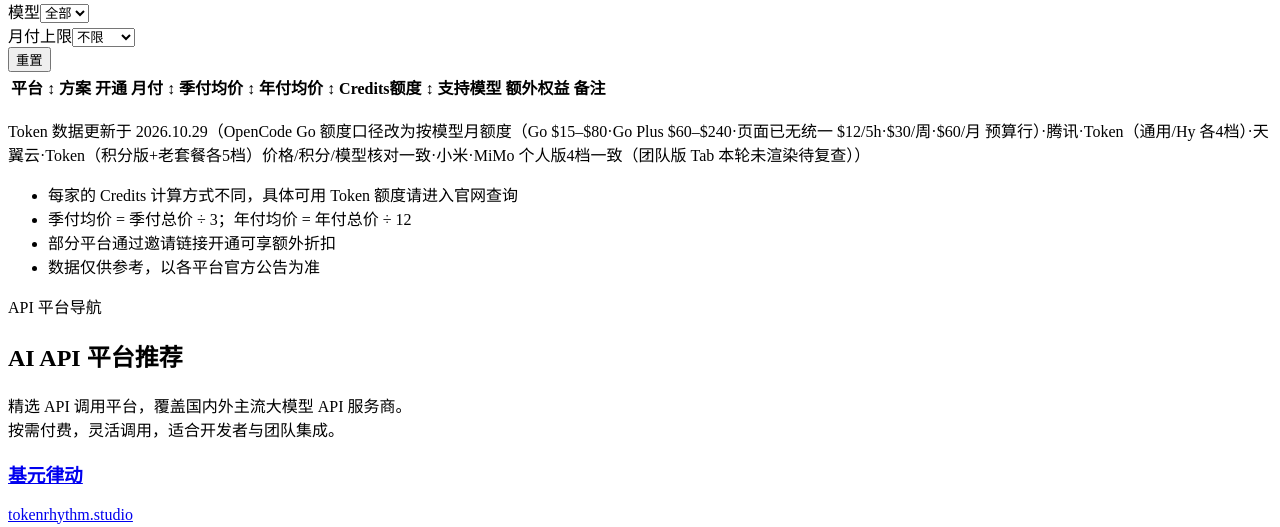
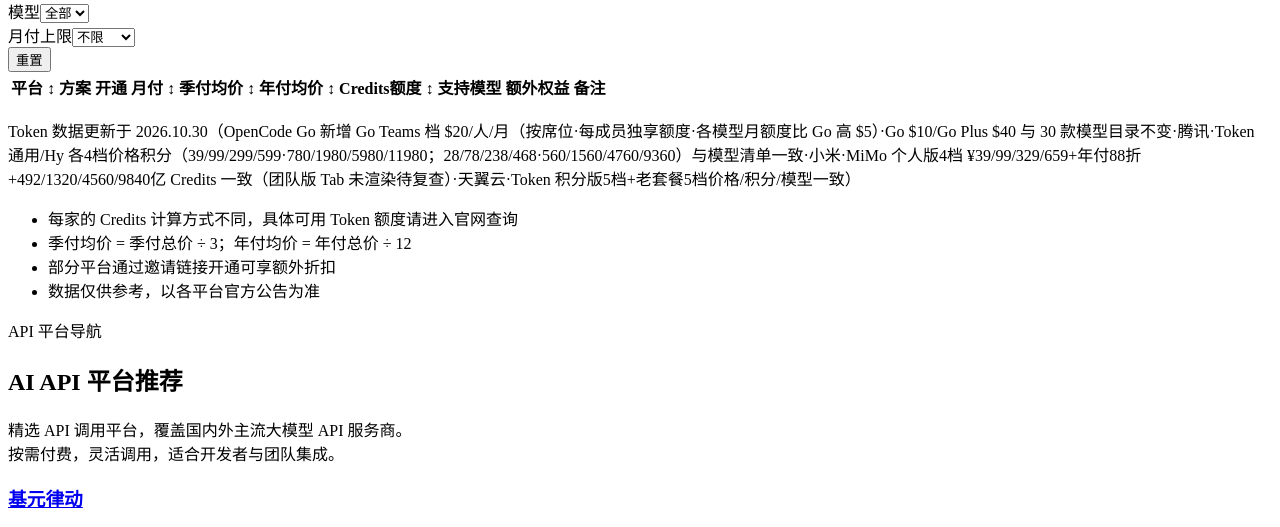
Before and after one commit to HsMirage/AIPlanHub, a plain HTML site: page index.html in a window 1280 px wide. Shown: the part 4176-4703 px from the top of the page. Drawn offline with Linux system fonts and the light colour scheme; a script that the page names is missing.

Commit message:
fix: Token 数据更新 2026.10.30

```diff
--- a/index.html
+++ b/index.html
@@ -324,7 +324,7 @@
       </div>
     </section>
     <section class="section notes-section">
-      <p class="section-update-date">Token 数据更新于 2026.10.29（OpenCode Go 额度口径改为按模型月额度（Go $15–$80·Go Plus $60–$240·页面已无统一 $12/5h·$30/周·$60/月 预算行）·腾讯·Token（通用/Hy 各4档）·天翼云·Token（积分版+老套餐各5档）价格/积分/模型核对一致·小米·MiMo 个人版4档一致（团队版 Tab 本轮未渲染待复查））</p>
+      <p class="section-update-date">Token 数据更新于 2026.10.30（OpenCode Go 新增 Go Teams 档 $20/人/月（按席位·每成员独享额度·各模型月额度比 Go 高 $5）·Go $10/Go Plus $40 与 30 款模型目录不变·腾讯·Token 通用/Hy 各4档价格积分（39/99/299/599·780/1980/5980/11980；28/78/238/468·560/1560/4760/9360）与模型清单一致·小米·MiMo 个人版4档 ¥39/99/329/659+年付88折+492/1320/4560/9840亿 Credits 一致（团队版 Tab 未渲染待复查）·天翼云·Token 积分版5档+老套餐5档价格/积分/模型一致）</p>
       <ul class="notes-list">
         <li>每家的 Credits 计算方式不同，具体可用 Token 额度请进入官网查询</li>
         <li>季付均价 = 季付总价 ÷ 3；年付均价 = 年付总价 ÷ 12</li>
```
Also changed, not shown: README.md.
